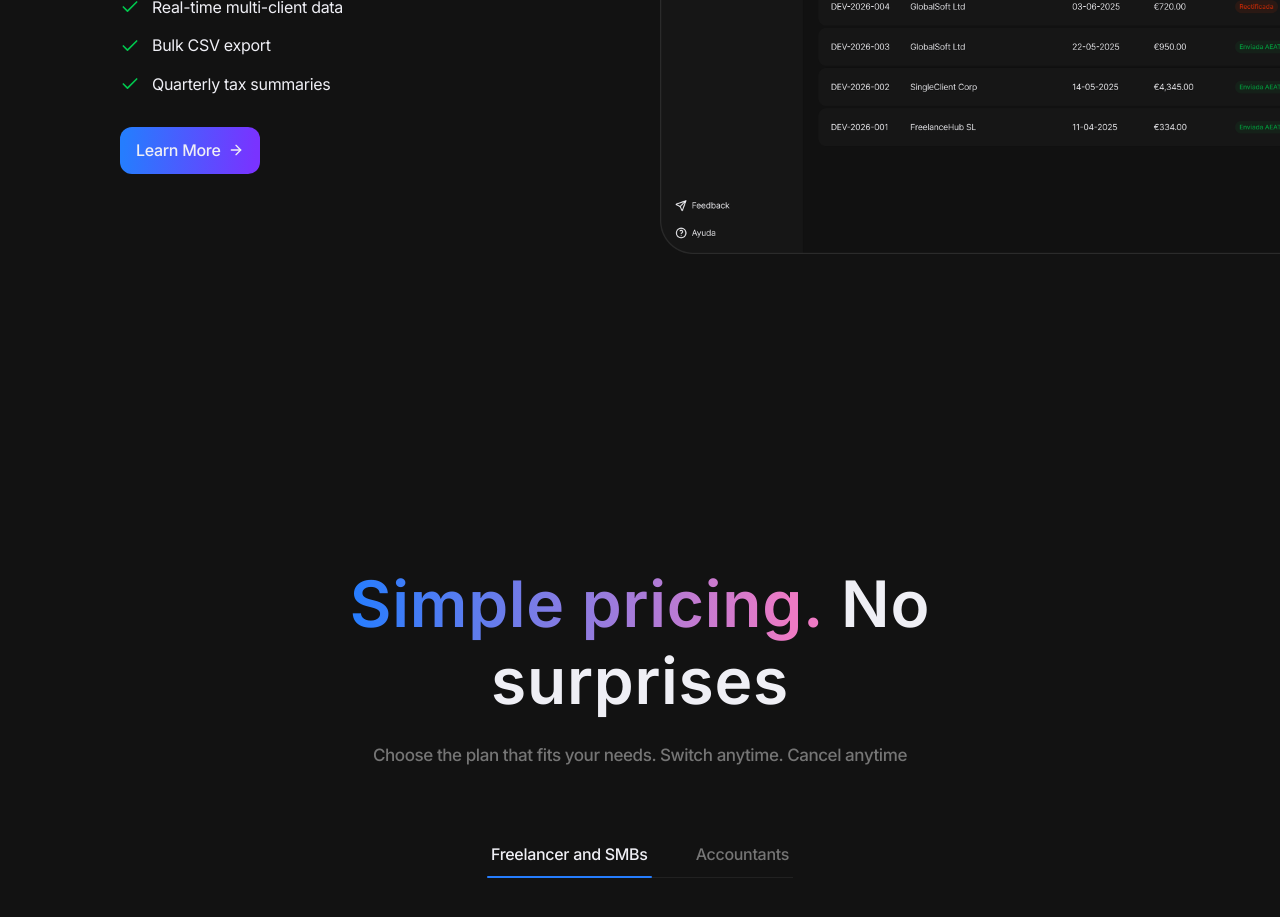
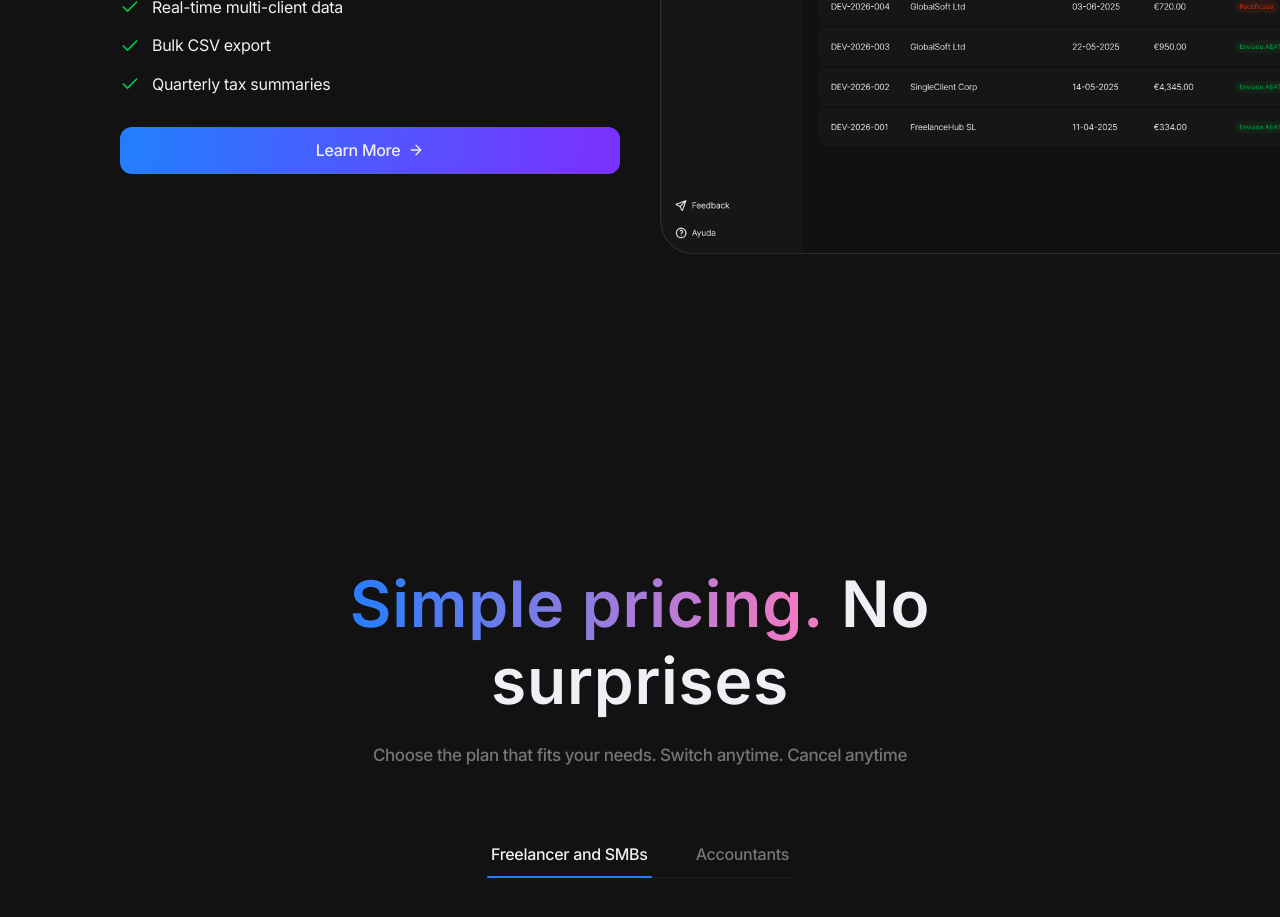
Before and after one commit to invoo-io/landing-page, a Next.js app: page /en in a window 1280 px wide. Shown: the part 4560-5477 px from the top of the page. Built offline with nearby package versions, Linux system fonts and the light colour scheme.

Commit message:
build for gestoria  btn fix

```diff
--- a/src/app/[locale]/page.tsx
+++ b/src/app/[locale]/page.tsx
@@ -10,7 +10,7 @@ import PricingSection from "@/components/PricingSection";
 import FocusSection from "@/components/FocusSection";
 import Footer from "@/components/Footer";
 import GradientText from "@/components/ui/GradientText";
-import { getImagePath } from "@/lib/utils";
+import { getImagePath, getBasePath } from "@/lib/utils";
 
 export default async function Home({
   params,
@@ -53,6 +53,7 @@ export default async function Home({
         paragraph={t("gestoriasBlock.description")}
         features={t.raw("gestoriasBlock.features")}
         buttonText={t("gestoriasBlock.cta")}
+        buttonHref={getBasePath(`/${locale}/gestorias`)}
         imageSrc={getImagePath("/Gestoria.png")}
         imageAlt="Gestorías Dashboard"
         imagePosition="right"
--- a/src/components/BuildForGestoriasSection.tsx
+++ b/src/components/BuildForGestoriasSection.tsx
@@ -10,6 +10,7 @@ interface BuildForGestoriasSectionProps {
   paragraph: string;
   features: string[];
   buttonText: string;
+  buttonHref?: string;
   buttonOnClick?: () => void;
   imageSrc?: string;
   imageAlt?: string;
@@ -26,6 +27,7 @@ export default function BuildForGestoriasSection({
   paragraph,
   features,
   buttonText,
+  buttonHref,
   buttonOnClick,
   imageSrc,
   imageAlt,
@@ -60,12 +62,17 @@ export default function BuildForGestoriasSection({
 
       {/* Button */}
       <div className="max-md:flex max-md:justify-center">
-        {(buttonText === "Learn More" || buttonText === "Join the waiting list") ? (
+        {buttonHref === "#waitlist" ? (
           <DrawerComponent
             triggerText={buttonText}
           />
         ) : (
-          <Button variant="gradient" showArrow onClick={buttonOnClick}>
+          <Button
+            variant="gradient"
+            showArrow
+            href={buttonHref}
+            onClick={buttonOnClick}
+          >
             {buttonText}
           </Button>
         )}
```
